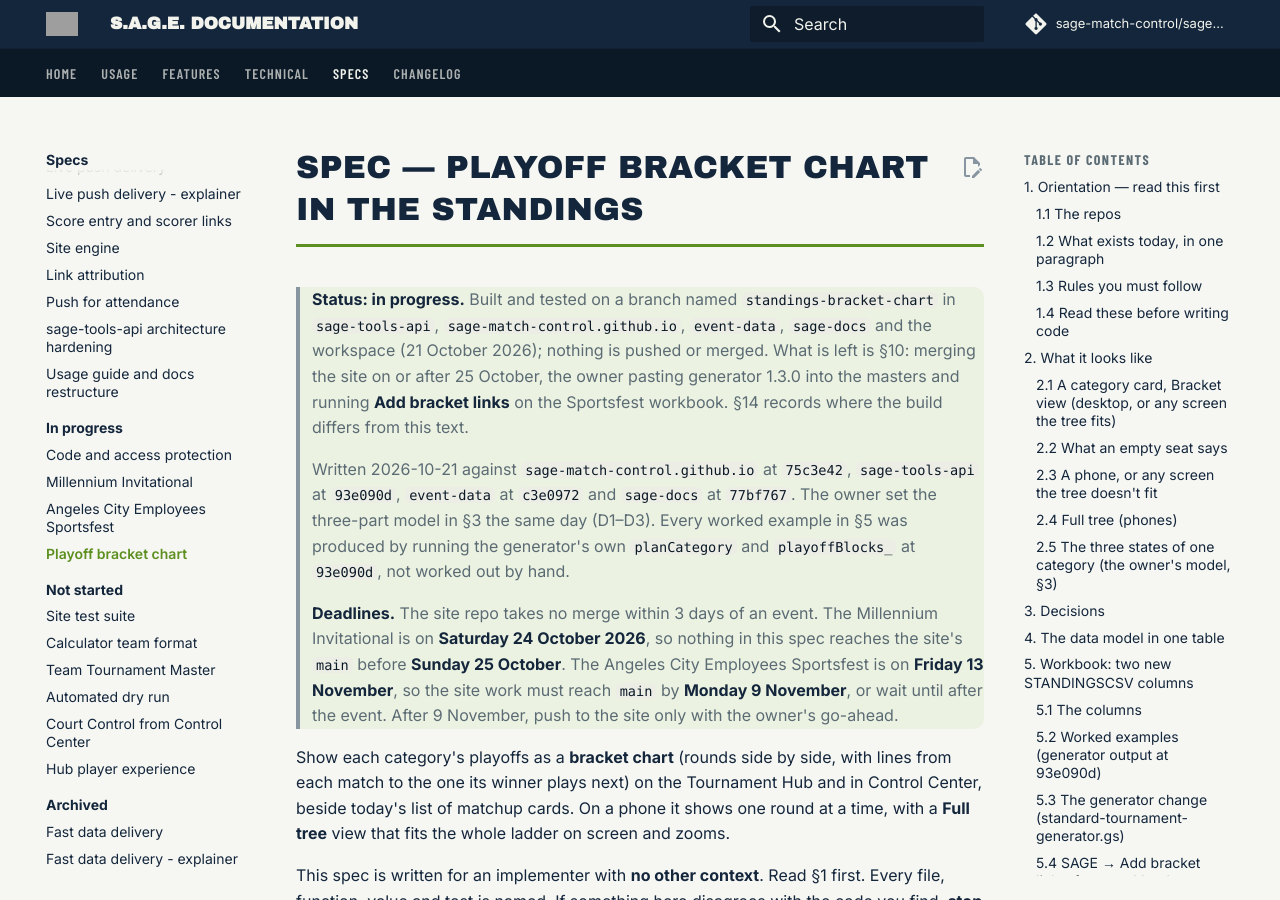
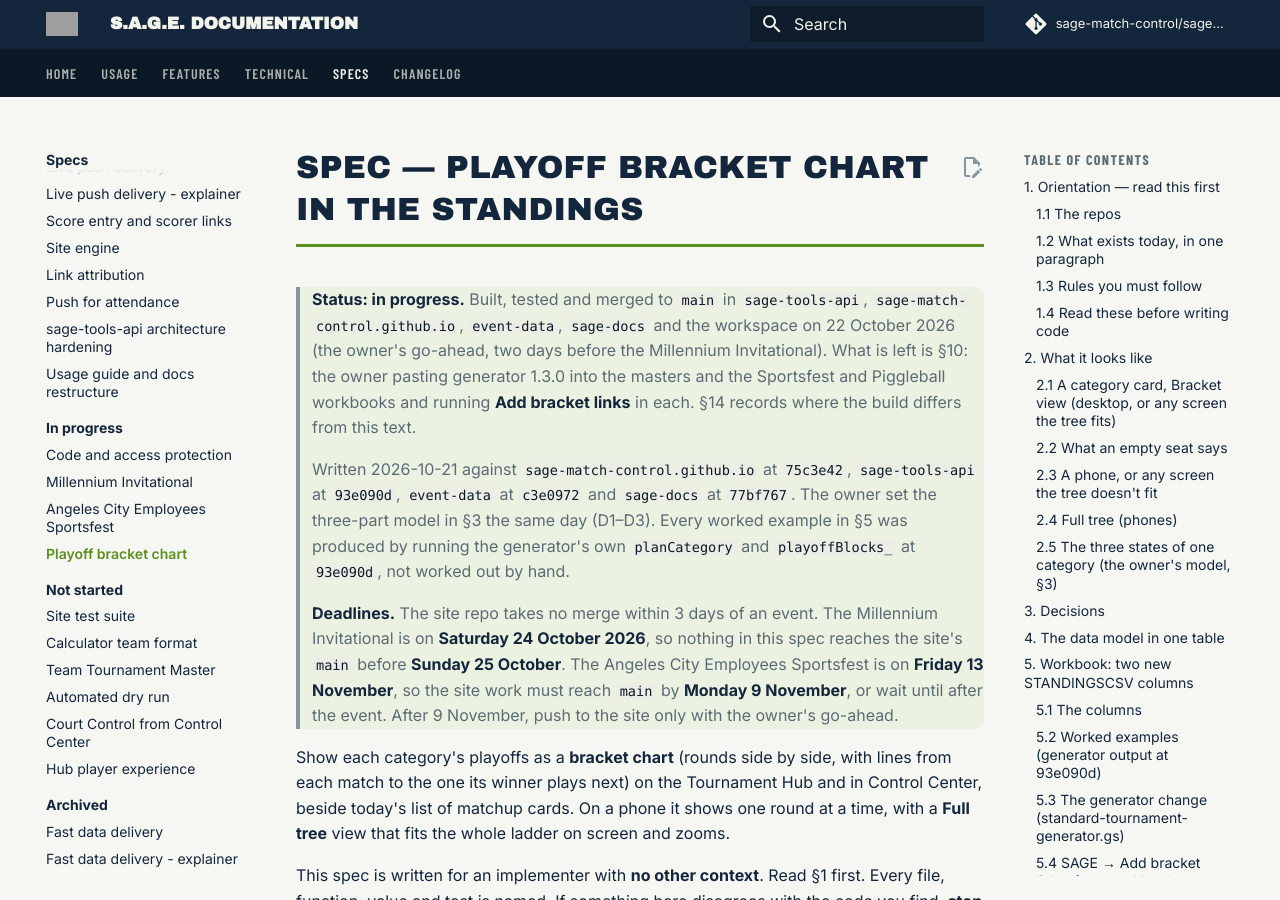
Before and after one commit to sage-match-control/sage-docs, an MkDocs documentation site: the page built from docs/specs/in-progress/standings-bracket-chart-spec.md, in a window 1280 px wide and 900 px high. Built offline with MkDocs 1.6.1 and Material for MkDocs 9.7.7, drawn with Linux system fonts in a browser that asks for light colours; comment, search, counter and statistics services are not loaded.

Commit message:
Bracket chart spec: merged to main on 22 October; only the workbook steps are left
Co-Authored-By: Claude Sonnet 5.5 <noreply@anthropic.com>

```diff
--- a/docs/specs/in-progress/standings-bracket-chart-spec.md
+++ b/docs/specs/in-progress/standings-bracket-chart-spec.md
@@ -1,10 +1,10 @@
 # Spec — Playoff bracket chart in the standings
 
-> **Status: in progress.** Built and tested on a branch named `standings-bracket-chart` in
-> `sage-tools-api`, `sage-match-control.github.io`, `event-data`, `sage-docs` and the workspace
-> (21 October 2026); nothing is pushed or merged. What is left is §10: merging the site on or after
-> 25 October, the owner pasting generator 1.3.0 into the masters and running **Add bracket links**
-> on the Sportsfest workbook. §14 records where the build differs from this text.
+> **Status: in progress.** Built, tested and merged to `main` in `sage-tools-api`,
+> `sage-match-control.github.io`, `event-data`, `sage-docs` and the workspace on 22 October 2026
+> (the owner's go-ahead, two days before the Millennium Invitational). What is left is §10: the owner
+> pasting generator 1.3.0 into the masters and the Sportsfest and Piggleball workbooks and running
+> **Add bracket links** in each. §14 records where the build differs from this text.
 >
 > Written 2026-10-21 against `sage-match-control.github.io` at
 > `75c3e42`, `sage-tools-api` at `93e090d`, `event-data` at `c3e0972` and `sage-docs` at
```
Also changed, not shown: docs/specs/in-progress/README.md (+1 -1 lines).
